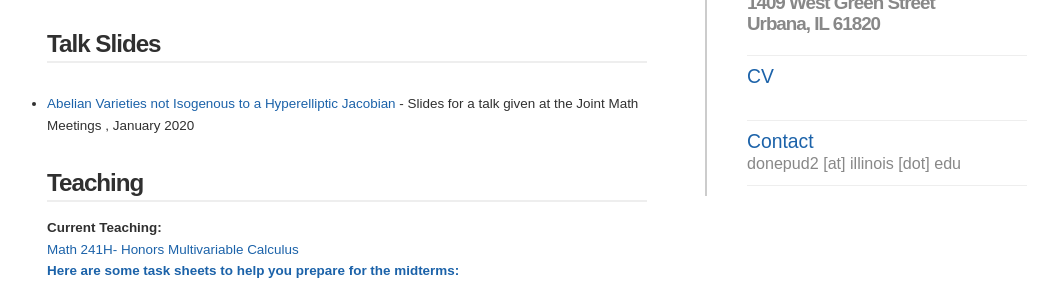
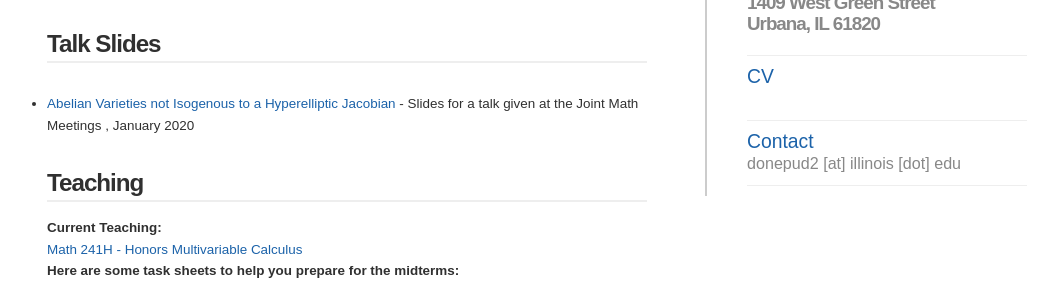
Before and after one commit to ravi-donepudi/ravi-donepudi.github.io, a plain HTML site: page index.html in a window 1280 px wide. Shown: the part 490-772 px from the top of the page, without its empty margins (103-1161 px from the left). Drawn offline with Linux system fonts and the light colour scheme.

Commit message:
Update index.html

```diff
--- a/index.html
+++ b/index.html
@@ -64,7 +64,7 @@
 -->
           <h3>Teaching</h3>
           <b>Current Teaching:<br>
-          </b><a href="https://umich.instructure.com/courses/378710">Math 241H- Honors Multivariable Calculus </a><a href="https://learn.illinois.edu/course/view.php?id=52599"><b><br>
+          </b><a href="https://learn.illinois.edu/course/view.php?id=52599">Math 241H - Honors Multivariable Calculus </a><b><br>
 		  Here are some task sheets to help you prepare for the midterms:
 		  <li> <a href ="Past Teaching_files/basic_tasks_1.pdf"> Basic Tasks for Midterm 1</a>
           </li>
```
